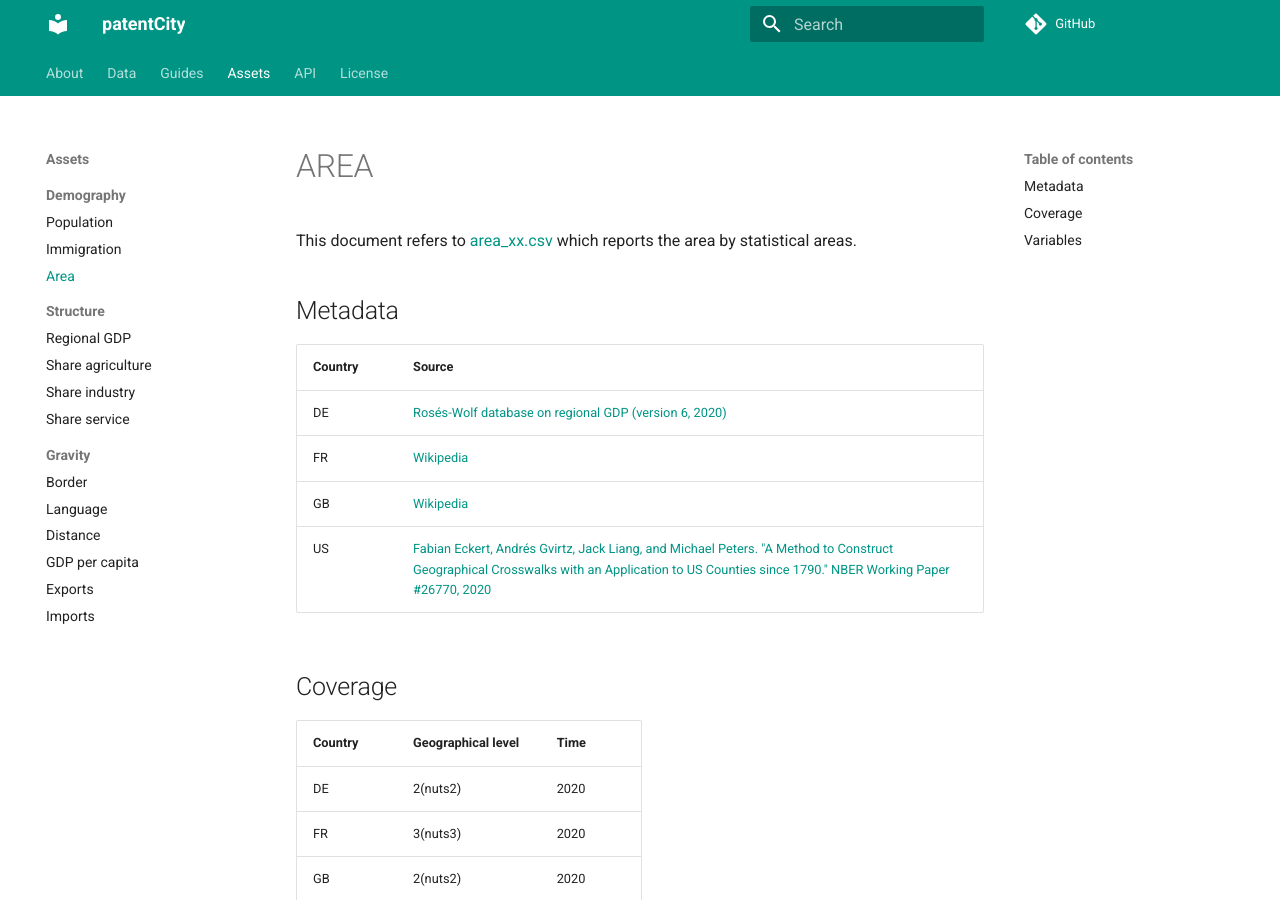
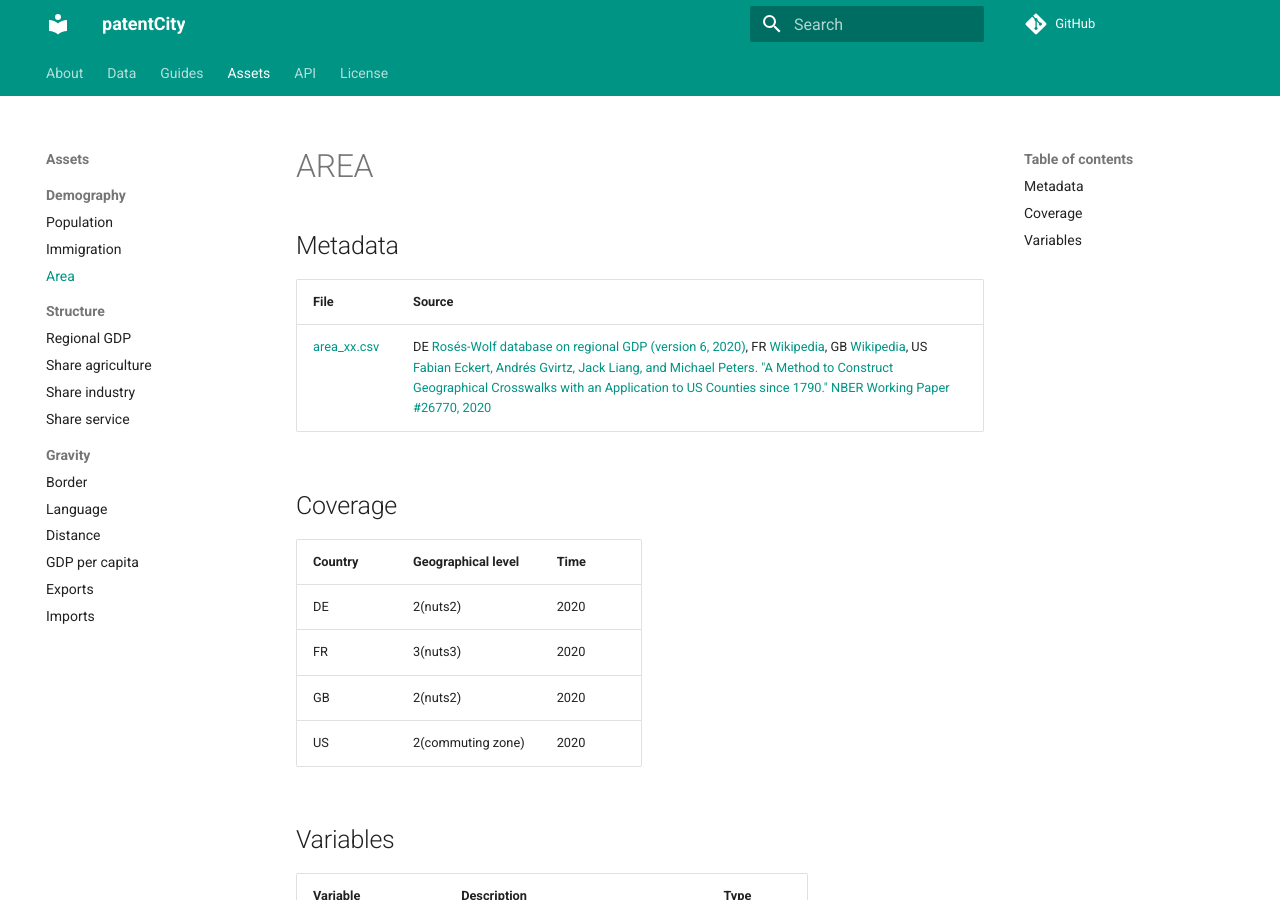
Before and after one commit to cverluise/patentcity, an MkDocs documentation site: the page built from docs/ASSETS_AREA.md, in a window 1280 px wide and 900 px high. Built offline with MkDocs 1.6.1 and Material for MkDocs 9.7.7, drawn with Linux system fonts in a browser that asks for light colours; comment, search, counter and statistics services are not loaded.

Commit message:
:art: uniformize metadata section

```diff
--- a/docs/ASSETS_AREA.md
+++ b/docs/ASSETS_AREA.md
@@ -1,14 +1,10 @@
 # AREA
-This document refers to [area_xx.csv](https://github.com/cverluise/patentcity/tree/master/assets) which reports the area by statistical areas.
 
 ## Metadata
 
-Country|Source
+File|Source
 ---|---
-DE  | [Rosés-Wolf database on regional GDP (version 6, 2020)](https://www.wiwi.hu-berlin.de/de/professuren/vwl/wg/roses-wolf-database-on-regional-gdp)
-FR  | [Wikipedia](https://fr.wikipedia.org/wiki/Liste_des_d%C3%A9partements_fran%C3%A7ais_class%C3%A9s_par_population_et_superficie)
-GB  | [Wikipedia](https://simple.wikipedia.org/wiki/List_of_counties_of_the_United_Kingdom)
-US  | [Fabian Eckert, Andrés Gvirtz, Jack Liang, and Michael Peters. "A Method to Construct Geographical Crosswalks with an Application to US Counties since 1790." NBER Working Paper #26770, 2020](http://fpeckert.me/eglp/)
+[area_xx.csv](https://github.com/cverluise/patentcity/tree/master/assets)  | DE [Rosés-Wolf database on regional GDP (version 6, 2020)](https://www.wiwi.hu-berlin.de/de/professuren/vwl/wg/roses-wolf-database-on-regional-gdp), FR [Wikipedia](https://fr.wikipedia.org/wiki/Liste_des_d%C3%A9partements_fran%C3%A7ais_class%C3%A9s_par_population_et_superficie), GB  [Wikipedia](https://simple.wikipedia.org/wiki/List_of_counties_of_the_United_Kingdom), US [Fabian Eckert, Andrés Gvirtz, Jack Liang, and Michael Peters. "A Method to Construct Geographical Crosswalks with an Application to US Counties since 1790." NBER Working Paper #26770, 2020](http://fpeckert.me/eglp/)
 
 ## Coverage
 
```
